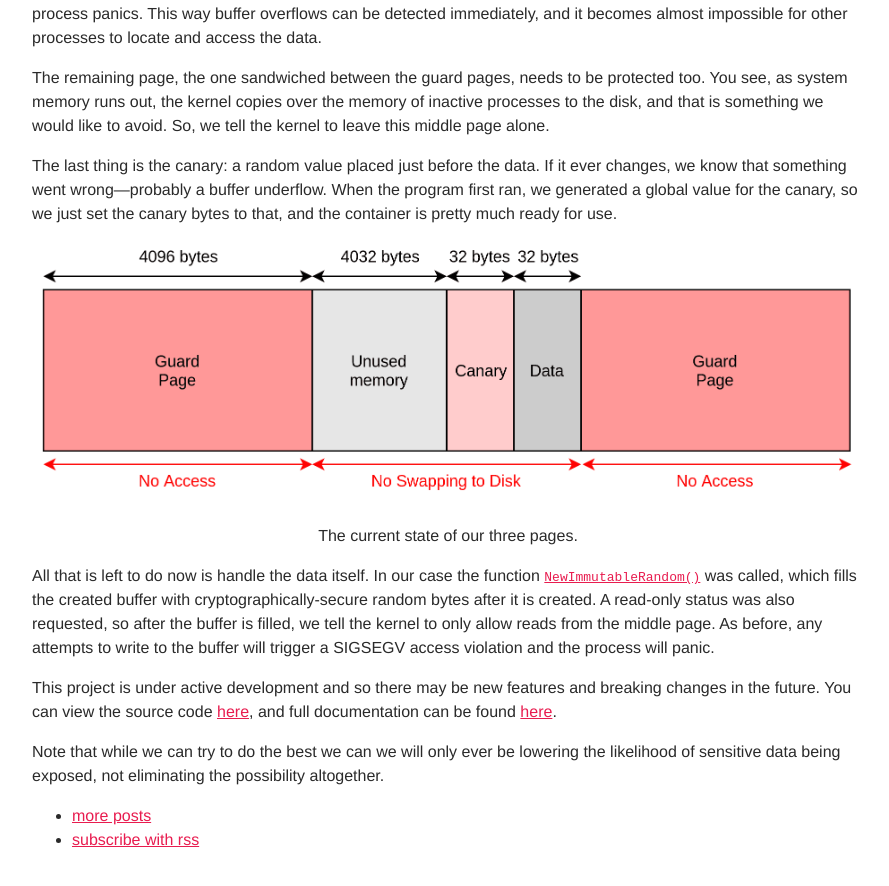
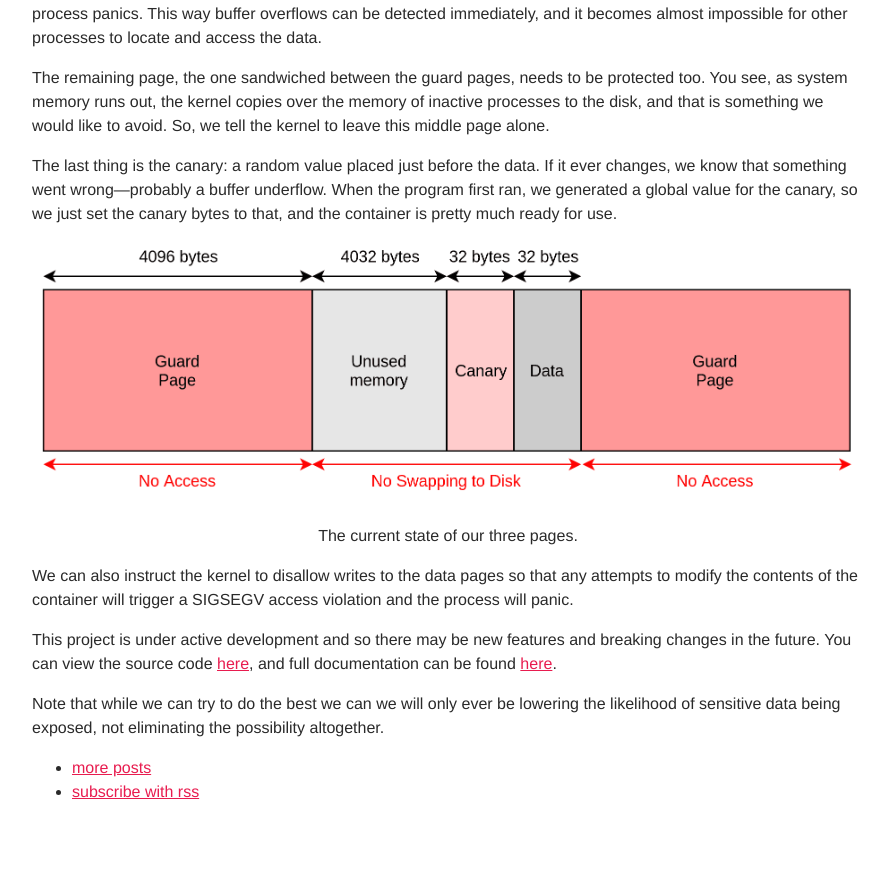
Before and after one commit to awnumar/spacetime.dev, a Jekyll site: the page built from _posts/2017-08-03-memory-security-go.md, in a window 1280 px wide and 900 px high, scrolled down 1134 px. Shown: the top 886 px of the window, without its empty margins (192-1081 px from the left). Built offline with Jekyll 4.4.1, drawn with Linux system fonts in a browser that asks for light colours; after the commit the page ends 1986 px from its top, so only the background shows below that.

Commit message:
Modify outdated infomation

```diff
--- a/_posts/2017-08-03-memory-security-go.md
+++ b/_posts/2017-08-03-memory-security-go.md
@@ -37,7 +37,7 @@ The last thing is the canary: a random value placed just before the data. If it
 ![container_memory_layout]({{ site.url }}/assets/images/memguard_memory_layout.png){: .center}
 <center>The current state of our three pages.</center>
 
-All that is left to do now is handle the data itself. In our case the function [`NewImmutableRandom()`](https://godoc.org/github.com/awnumar/memguard#NewImmutableRandom) was called, which fills the created buffer with cryptographically-secure random bytes after it is created. A read-only status was also requested, so after the buffer is filled, we tell the kernel to only allow reads from the middle page. As before, any attempts to write to the buffer will trigger a SIGSEGV access violation and the process will panic.
+We can also instruct the kernel to disallow writes to the data pages so that any attempts to modify the contents of the container will trigger a SIGSEGV access violation and the process will panic.
 
 This project is under active development and so there may be new features and breaking changes in the future. You can view the source code [here](https://github.com/awnumar/memguard), and full documentation can be found [here](https://godoc.org/github.com/awnumar/memguard).
 
```
